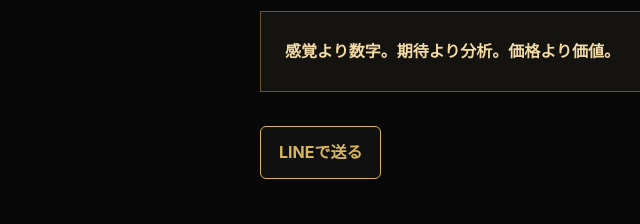
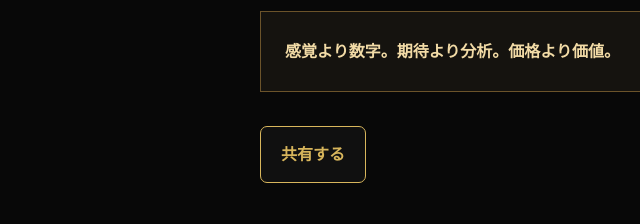
Before and after one commit to 2szzrkyhkt-commits/TODOROKI, a plain HTML site: page investment.html in a window 1280 px wide. Shown: the part 1580-1804 px from the top of the page, 14-654 px from the left. Drawn offline with Linux system fonts and the light colour scheme.

Commit message:
Enable native article sharing on investment.html

```diff
--- a/investment.html
+++ b/investment.html
@@ -221,5 +221,6 @@ html{scroll-behavior:smooth}
     <a href="/">TODOROKI</a> — 投資・経済を、感覚より数字で。
     <p>※本記事は一般的な情報提供を目的とし、特定の投資成果を保証するものではありません。</p>
   </footer>
+<script defer src="/assets/share-article.js"></script>
 </body>
 </html>
```
